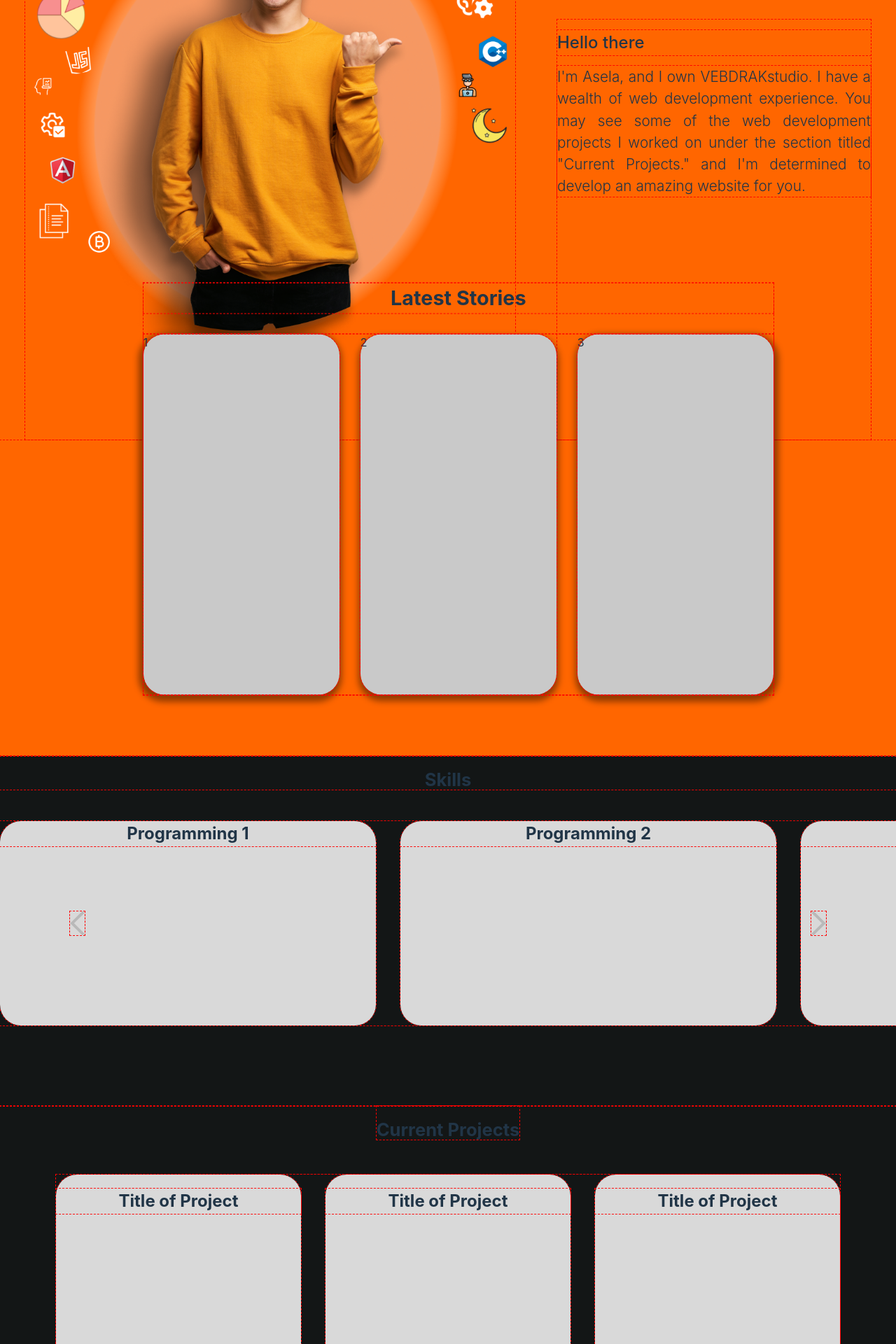
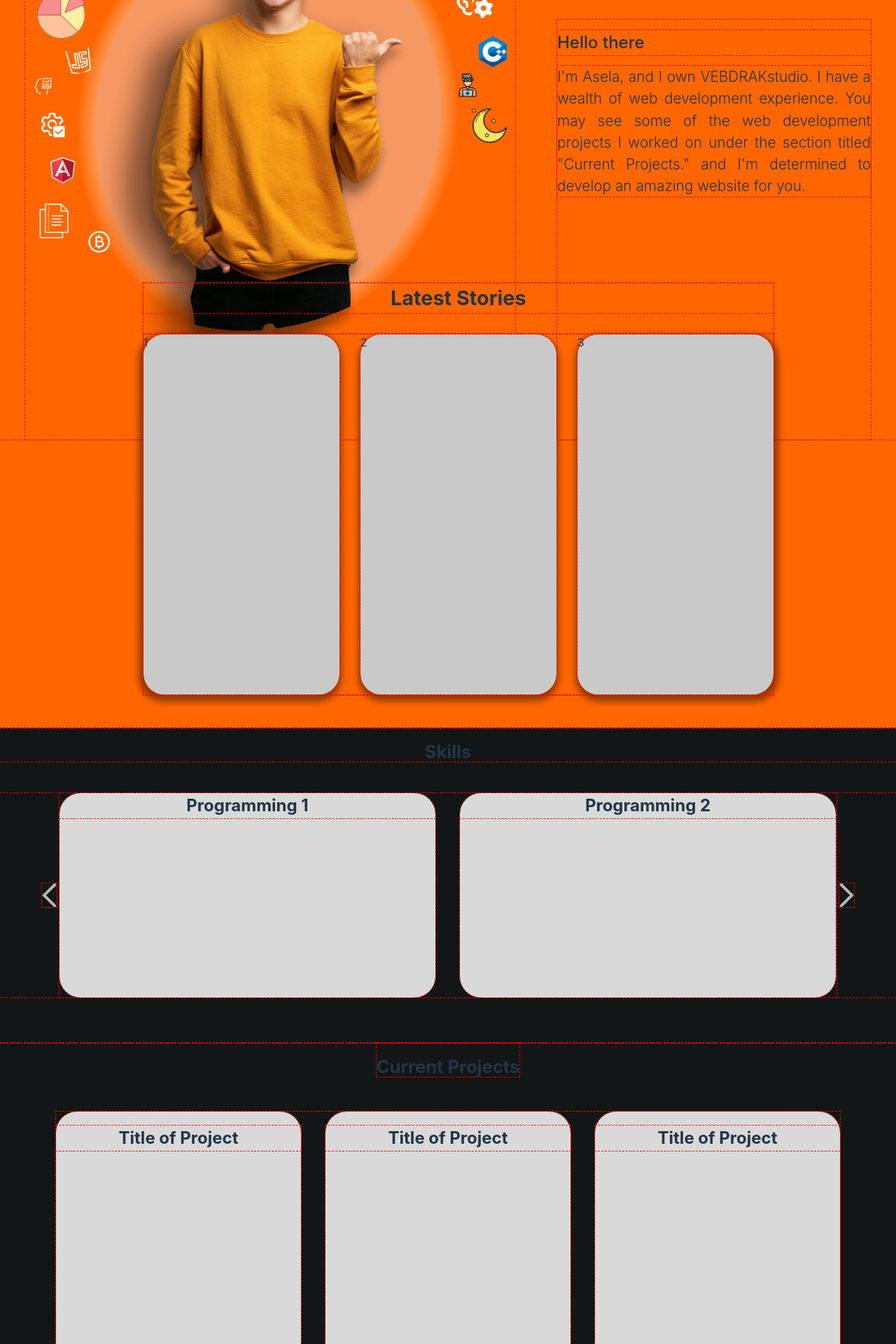
Before and after one commit to aselapasinduD/My-About-Me-Page, a React (Vite) app: page / in a window 1280 px wide. Shown: the part 880-2800 px from the top of the page at 70% size. Built offline with nearby package versions, Linux system fonts and the light colour scheme.

Commit message:
New agisment updates

```diff
--- a/src/App.css
+++ b/src/App.css
@@ -499,6 +499,23 @@ h1 {
 		width: 280px;
 		height: 515px;
 	}
+	/* Skills Sections */
+	.skillsSection {
+		height: 450px;
+	}
+	.skillsSection .skills-wrapper .left-button {
+		padding-left: 60px;
+	}
+	.skillsSection .skills-wrapper .right-button {
+		padding-right: 60px;
+	}
+	.skillsSection .skillsList {
+		max-width: 1110px;
+	}
+	/* Footer Section */
+	.footerSection .pageDetails {
+		gap: 40px;
+	}
 }
 
 @media (max-width: 1400PX) {
@@ -568,6 +585,9 @@ h1 {
 		padding-top: 20px;
 		font-size: 1.8em;
 	}
+	.aboutMeSection {
+		height: 1380px;
+	}
 	.aboutMeSection .details img {
 		width: 700px;
 	}
@@ -579,6 +599,19 @@ h1 {
 	}
 	.aboutMeSection .details {
 		margin-top: 20px;
+	}
+
+	/* Current Project */
+	.currentProjectSection {
+		height: 860px;
+	}
+
+	/* Footer Section */
+	.footerSection {
+		height: 480px;
+	}
+	.footerSection .pageDetails {
+		padding-top: 60px;
 	}
 }
 
```
